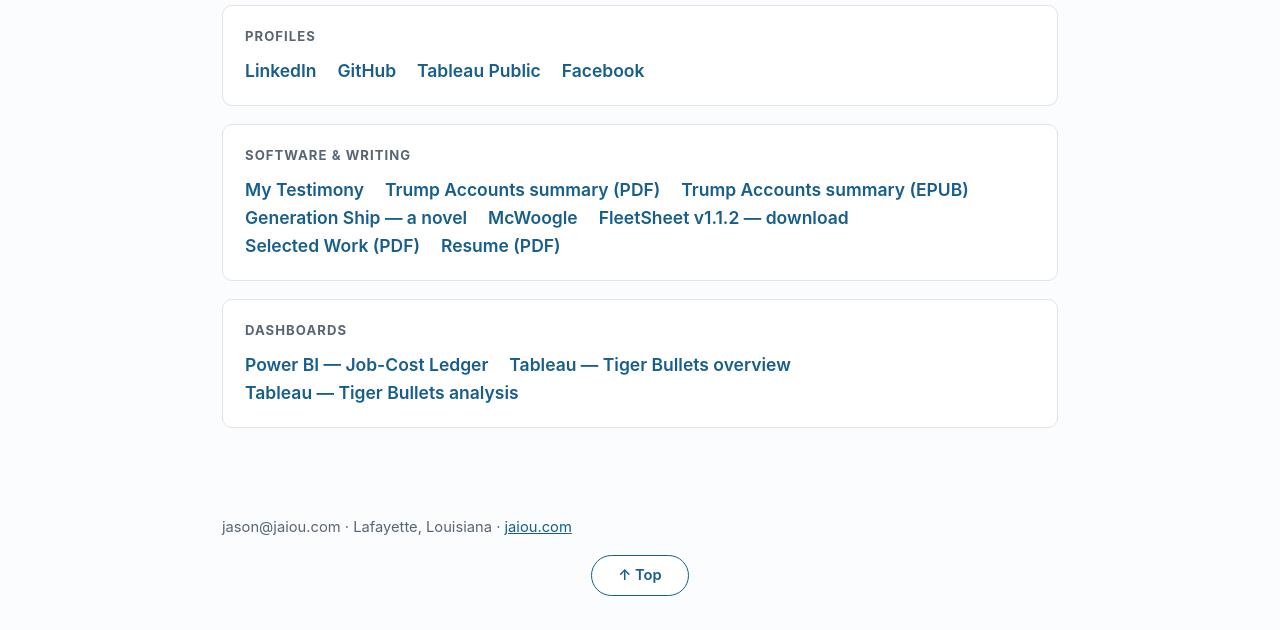
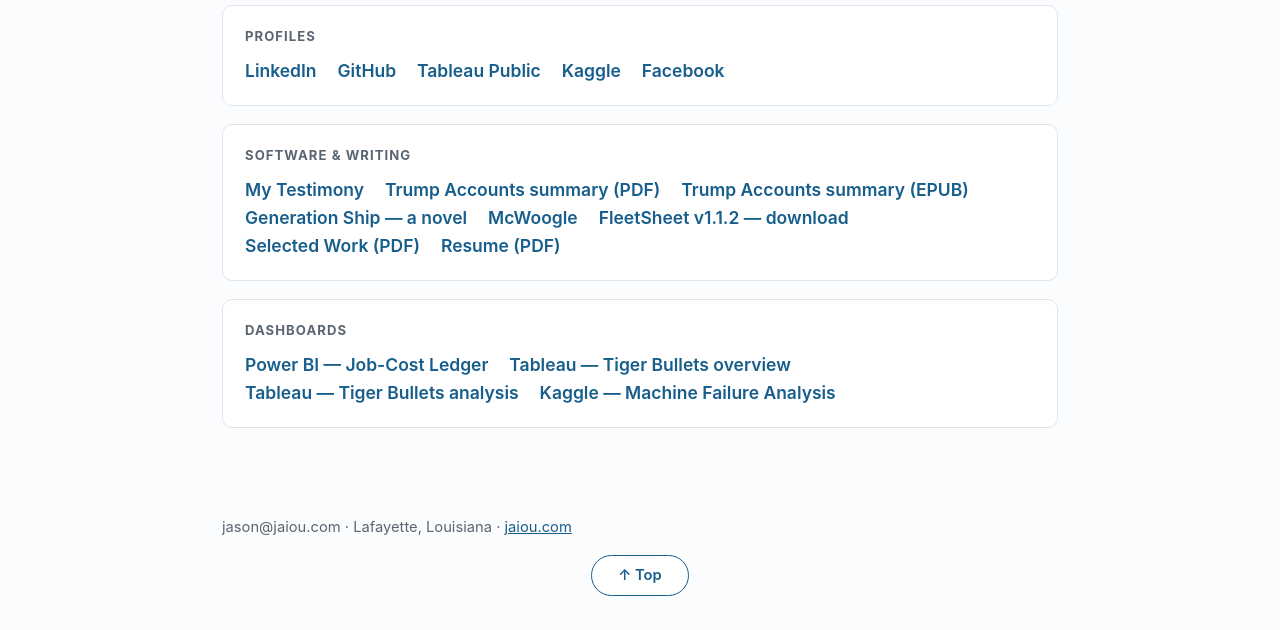
Before and after one commit to jrmcw-source/jrmcw-source.github.io, a plain HTML site: page links.html in a window 1280 px wide. Shown: the part 298-928 px from the top of the page. Drawn offline with Linux system fonts and the light colour scheme; animation ran at ten frames a second.

Commit message:
Links: add Kaggle profile and Machine Failure Analysis

```diff
--- a/links.html
+++ b/links.html
@@ -27,7 +27,7 @@
 <h2>Links</h2>
 <div class="card">
 <p class="tag">Profiles</p>
-<p class="links"><a href="https://www.linkedin.com/in/jason-mcwhirter-44738664" target="_blank" rel="noopener">LinkedIn</a> <a href="https://github.com/jrmcw-source" target="_blank" rel="noopener">GitHub</a> <a href="https://public.tableau.com/app/profile/jason.mcwhirter" target="_blank" rel="noopener">Tableau Public</a> <a href="https://www.facebook.com/jrmcwhirter" target="_blank" rel="noopener">Facebook</a></p>
+<p class="links"><a href="https://www.linkedin.com/in/jason-mcwhirter-44738664" target="_blank" rel="noopener">LinkedIn</a> <a href="https://github.com/jrmcw-source" target="_blank" rel="noopener">GitHub</a> <a href="https://public.tableau.com/app/profile/jason.mcwhirter" target="_blank" rel="noopener">Tableau Public</a> <a href="https://www.kaggle.com/jasonmcwhirter" target="_blank" rel="noopener">Kaggle</a> <a href="https://www.facebook.com/jrmcwhirter" target="_blank" rel="noopener">Facebook</a></p>
 </div>
 <div class="card">
 <p class="tag">Software &amp; writing</p>
@@ -35,7 +35,7 @@
 </div>
 <div class="card">
 <p class="tag">Dashboards</p>
-<p class="links"><a href="job-cost-ledger.html">Power BI — Job-Cost Ledger</a> <a href="https://public.tableau.com/views/TigerBulletsProgram20092013FieldInventoryBilling/Dashboard1" target="_blank" rel="noopener">Tableau — Tiger Bullets overview</a> <a href="https://public.tableau.com/app/profile/jason.mcwhirter/viz/TigerBulletsProgram20092013FieldInventoryBilling/Analysis" target="_blank" rel="noopener">Tableau — Tiger Bullets analysis</a></p>
+<p class="links"><a href="job-cost-ledger.html">Power BI — Job-Cost Ledger</a> <a href="https://public.tableau.com/views/TigerBulletsProgram20092013FieldInventoryBilling/Dashboard1" target="_blank" rel="noopener">Tableau — Tiger Bullets overview</a> <a href="https://public.tableau.com/app/profile/jason.mcwhirter/viz/TigerBulletsProgram20092013FieldInventoryBilling/Analysis" target="_blank" rel="noopener">Tableau — Tiger Bullets analysis</a> <a href="https://www.kaggle.com/code/jasonmcwhirter/machine-failure-analysis-what-breaks-when-and" target="_blank" rel="noopener">Kaggle — Machine Failure Analysis</a></p>
 </div>
 </main>
 <footer><p>jason@jaiou.com · Lafayette, Louisiana · <a href="index.html">jaiou.com</a></p><p class="topwrap"><a class="totop" href="#top">↑ Top</a></p></footer>
```
